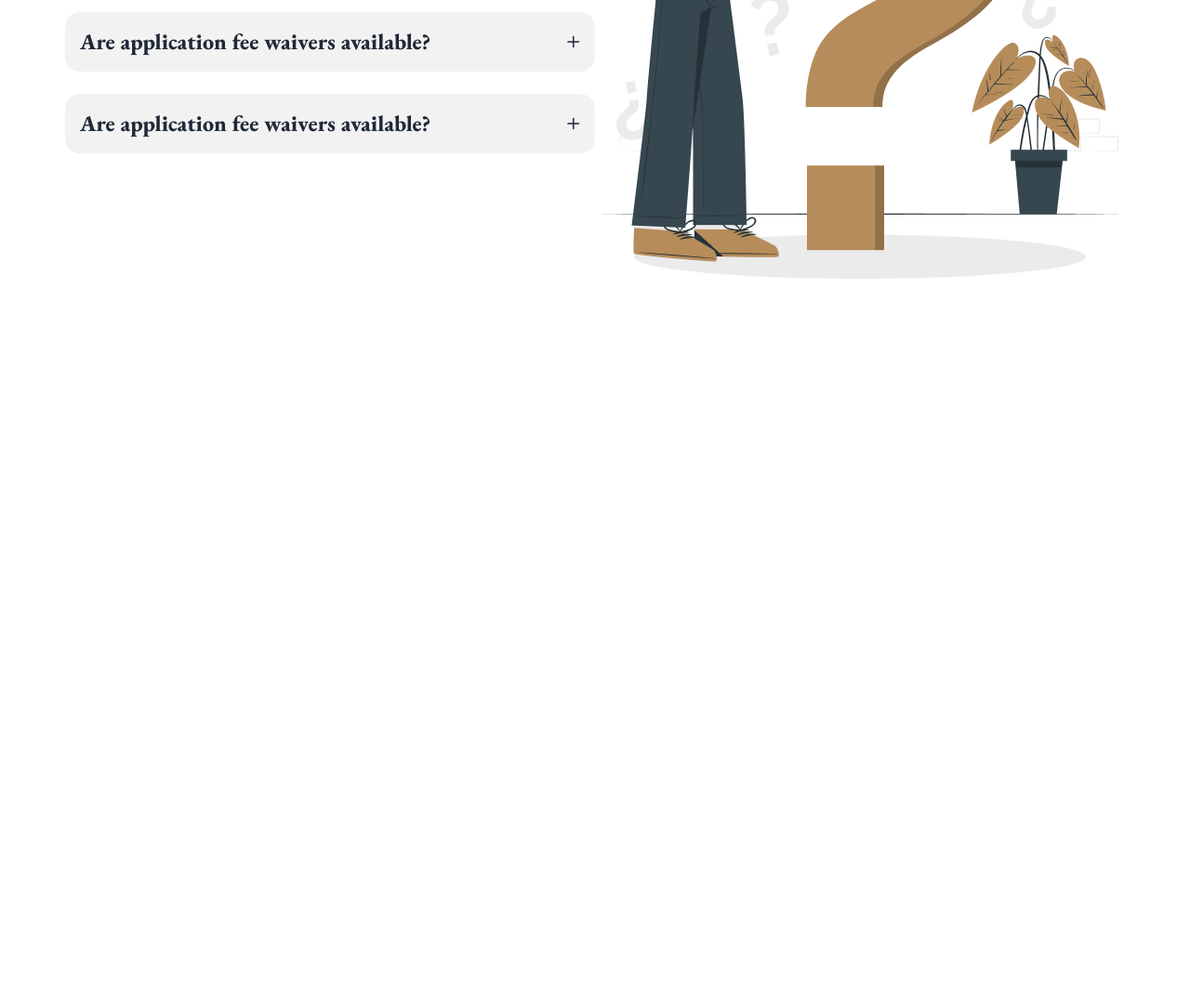
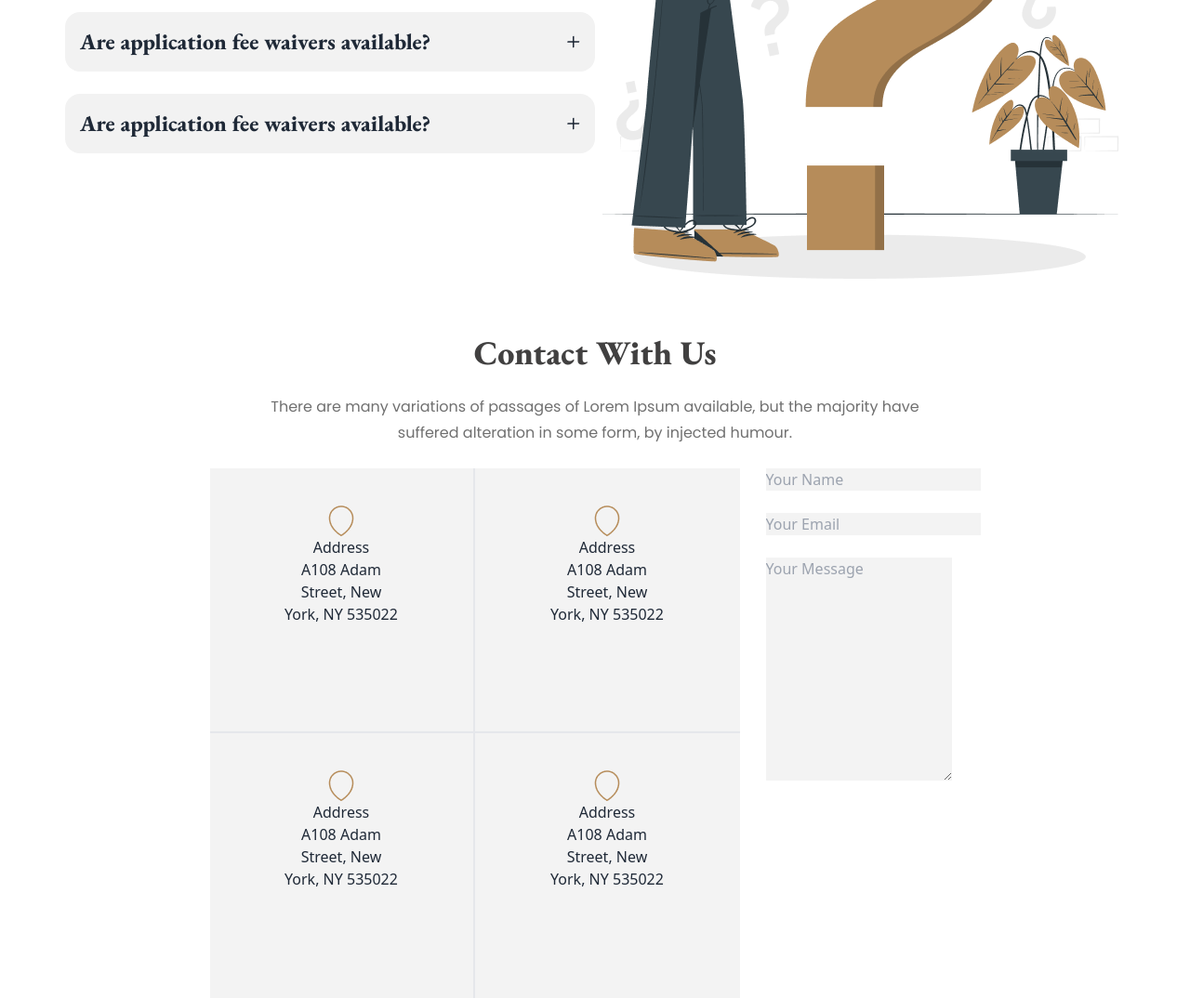
Before and after one commit to ahnaf4D/legal-solution, a plain HTML site: page index.html in a window 1280 px wide. Shown: the part 2447-3521 px from the top of the page at 93% size. Before the commit the page ends 2747 px from the top, so only its background shows below. Drawn offline with nearby package versions, Linux system fonts and the light colour scheme.

Commit message:
Little bit complete of contact form

```diff
--- a/index.html
+++ b/index.html
@@ -338,6 +338,74 @@
                 </div>
             </div>
         </div>
+        <!-- Contact Form Here -->
+        <div class="mt-10 lg:mt-[60px]">
+            <div>
+                <h1 class="text-center text-4xl font-eb_garamond font-extrabold text-[#414040]">Contact With Us
+                </h1>
+                <p class="text-center font-poppins text-base text-[#707070] leading-7 mt-6 mb-6 ">There are many
+                    variations of passages of Lorem Ipsum available, but the majority have <br> suffered alteration in
+                    some
+                    form, by injected humour.
+                </p>
+            </div>
+            <div class="flex justify-center gap-7 flex-colums lg:flex-row ">
+                <!-- Contact Container -->
+                <div>
+                    <!-- Contact Details Container -->
+                    <div class="grid grid-cols-1 lg:grid-cols-2 text-center">
+                        <div class="bg-[#F3F3F3] w-[285px] h-[285px] border-r-2 border-b-2 px-20 py-10">
+                            <img src="images/address.png" alt="address" class="mx-auto">
+                            <h2>Address</h2>
+                            <p>A108 Adam Street,
+                                New York, NY 535022</p>
+                        </div>
+
+                        <div class="bg-[#F3F3F3] w-[285px] h-[285px] border-b-2 px-20 py-10">
+                            <img src="images/address.png" alt="address" class="mx-auto">
+                            <h2>Address</h2>
+                            <p>A108 Adam Street,
+                                New York, NY 535022</p>
+                        </div>
+
+                        <div class="bg-[#F3F3F3] w-[285px] h-[285px] border-r-2 px-20 py-10">
+                            <img src="images/address.png" alt="address" class="mx-auto">
+                            <h2>Address</h2>
+                            <p>A108 Adam Street,
+                                New York, NY 535022</p>
+                        </div>
+
+                        <div class="bg-[#F3F3F3] w-[285px] h-[285px] px-20 py-10">
+                            <img src="images/address.png" alt="address" class="mx-auto">
+                            <h2>Address</h2>
+                            <p>A108 Adam Street,
+                                New York, NY 535022</p>
+                        </div>
+
+                    </div>
+                </div>
+                <!-- Contact Form -->
+                <div>
+                    <form>
+                        <label for="userName" class="block">
+                            <input type="text" name="userName" id="userName" placeholder="Your Name"
+                                class="bg-[#F3F3F3]">
+
+                        </label>
+                        <br>
+                        <label for="userEmail" class="block">
+                            <input type="email" name="userEmail" id="userEmail" placeholder="Your Email"
+                                class="bg-[#F3F3F3] w-full">
+                        </label>
+                        <br>
+                        <label for="userMassage" class="block">
+                            <textarea name="userMassage" id="userMassage" rows="10" placeholder="Your Message"
+                                class="bg-[#F3F3F3]"></textarea>
+                        </label>
+                    </form>
+                </div>
+            </div>
+        </div>
     </main>
     <footer></footer>
 </body>
```
